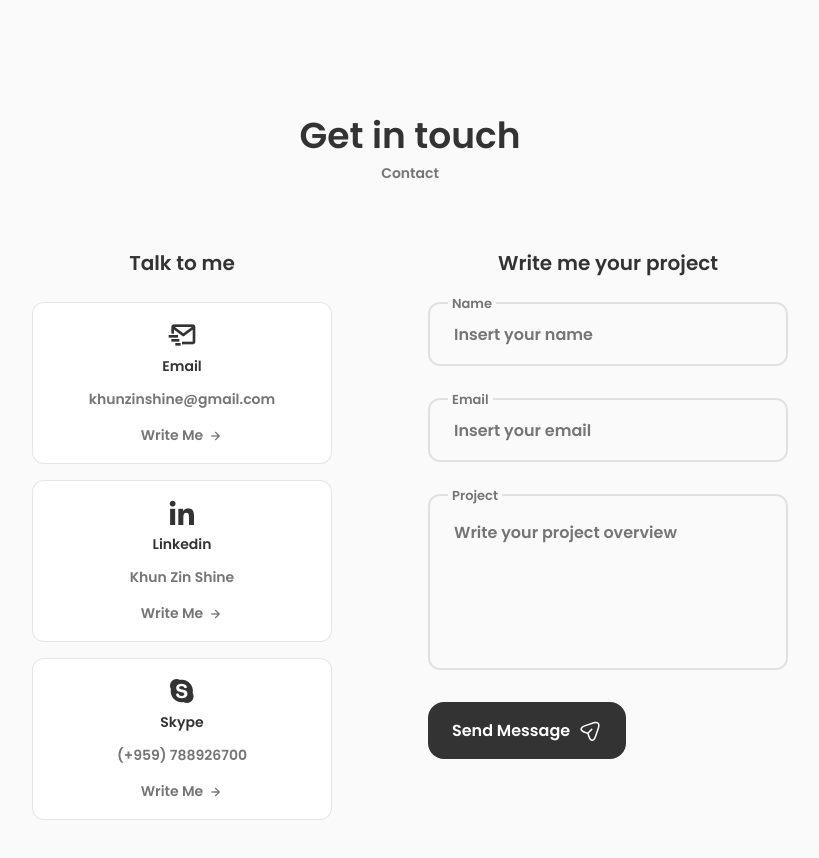
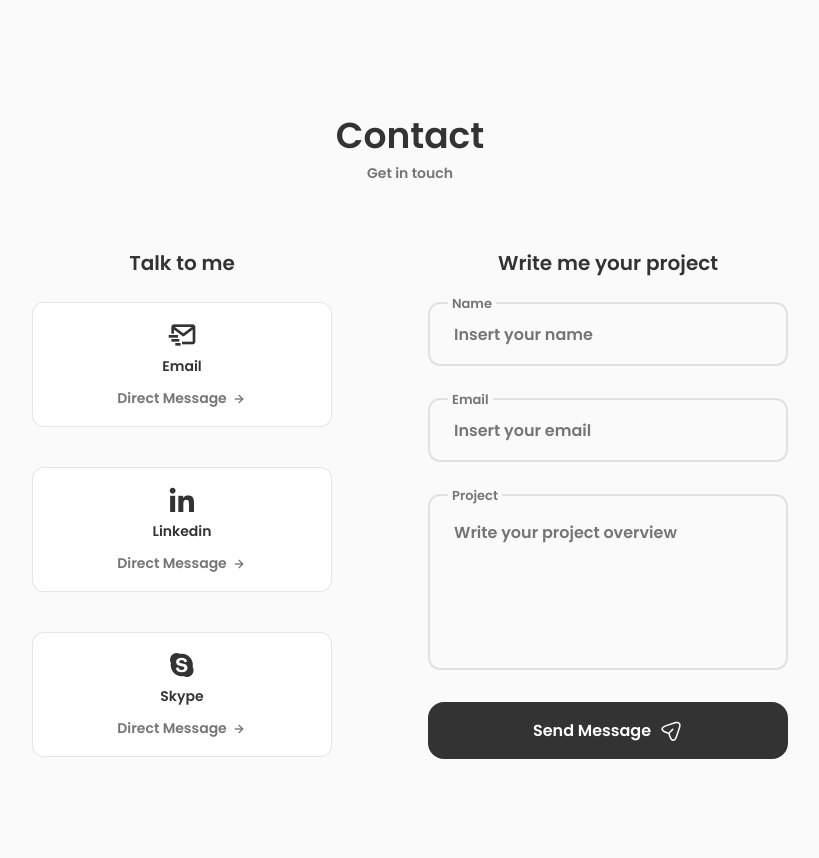
Before and after one commit to khunzinshine/khunzinshine.onrender, a React (Create React App) app: page / in a window 1280 px wide. Shown: the part 3538-4396 px from the top of the page, without its empty margins (230-1049 px from the left). Built offline with nearby package versions, Linux system fonts and the light colour scheme; no server answers.

Commit message:
modified contact styles

```diff
--- a/src/components/contact/Contact.jsx
+++ b/src/components/contact/Contact.jsx
@@ -38,8 +38,8 @@ const Contact = () => {
     <>
       <ToastContainer />
       <section className='contact section' id='contact'>
-        <h2 className='section__title'>Get in touch</h2>
-        <span className='section__subtitle'>Contact</span>
+        <h2 className='section__title'>Contact</h2>
+        <span className='section__subtitle'>Get in touch</span>
 
         <div className='contact__container container grid'>
           <div className='contact__content'>
@@ -49,15 +49,15 @@ const Contact = () => {
               <div className='contact__card'>
                 <i className='bx bx-mail-send contact__card-icon'></i>
                 <h3 className='contact__card-title'>Email</h3>
-                <span className='contact__card-data'>
+                {/* <span className='contact__card-data'>
                   khunzinshine@gmail.com
-                </span>
+                </span> */}
 
                 <a
                   href='mailto:khunzinshine@gmail.com'
                   className='contact__button'
                 >
-                  Write Me
+                  Direct Message
                   <i className='bx bx-right-arrow-alt contact__button-icon'></i>
                 </a>
               </div>
@@ -65,13 +65,13 @@ const Contact = () => {
               <div className='contact__card'>
                 <i className='bx bxl-linkedin contact__card-icon'></i>
                 <h3 className='contact__card-title'>Linkedin</h3>
-                <span className='contact__card-data'>Khun Zin Shine</span>
+                {/* <span className='contact__card-data'>Khun Zin Shine</span> */}
 
                 <a
                   href='https://www.linkedin.com/in/khun-zin-shine/'
                   className='contact__button'
                 >
-                  Write Me
+                  Direct Message
                   <i className='bx bx-right-arrow-alt contact__button-icon'></i>
                 </a>
               </div>
@@ -79,13 +79,13 @@ const Contact = () => {
               <div className='contact__card'>
                 <i className='bx bxl-skype contact__card-icon'></i>
                 <h3 className='contact__card-title'>Skype</h3>
-                <span className='contact__card-data'>(+959) 788926700</span>
+                {/* <span className='contact__card-data'>(+959) 788926700</span> */}
 
                 <a
                   href='https://join.skype.com/invite/dBb8BnLPCvOo'
                   className='contact__button'
                 >
-                  Write Me
+                  Direct Message
                   <i className='bx bx-right-arrow-alt contact__button-icon'></i>
                 </a>
               </div>
@@ -131,7 +131,10 @@ const Contact = () => {
                   placeholder='Write your project overview'
                 ></textarea>
               </div>
-              <button href='#contact' className='button button--flex'>
+              <button
+                href='#contact'
+                className='button button--flex contact__button-send'
+              >
                 Send Message
                 <svg
                   className='button__icon'
--- a/src/components/contact/Contact.scss
+++ b/src/components/contact/Contact.scss
@@ -13,7 +13,7 @@
   }
   &__info {
     display: grid;
-    row-gap: 1rem;
+    row-gap: 2.5rem;
     grid-template-columns: 300px;
   }
   &__card {
@@ -30,7 +30,7 @@
     &-title,
     &-data {
       display: block;
-      margin-bottom: var(--mb-0-75);
+      margin-bottom: var(--mb-0-5);
       font-size: var(--small-font-size);
     }
     &-title {
@@ -89,6 +89,10 @@
       }
     }
   }
+  &__button-send {
+    justify-content: center;
+    width: 100%;
+  }
 }
 
 /* Large Devices */
```
